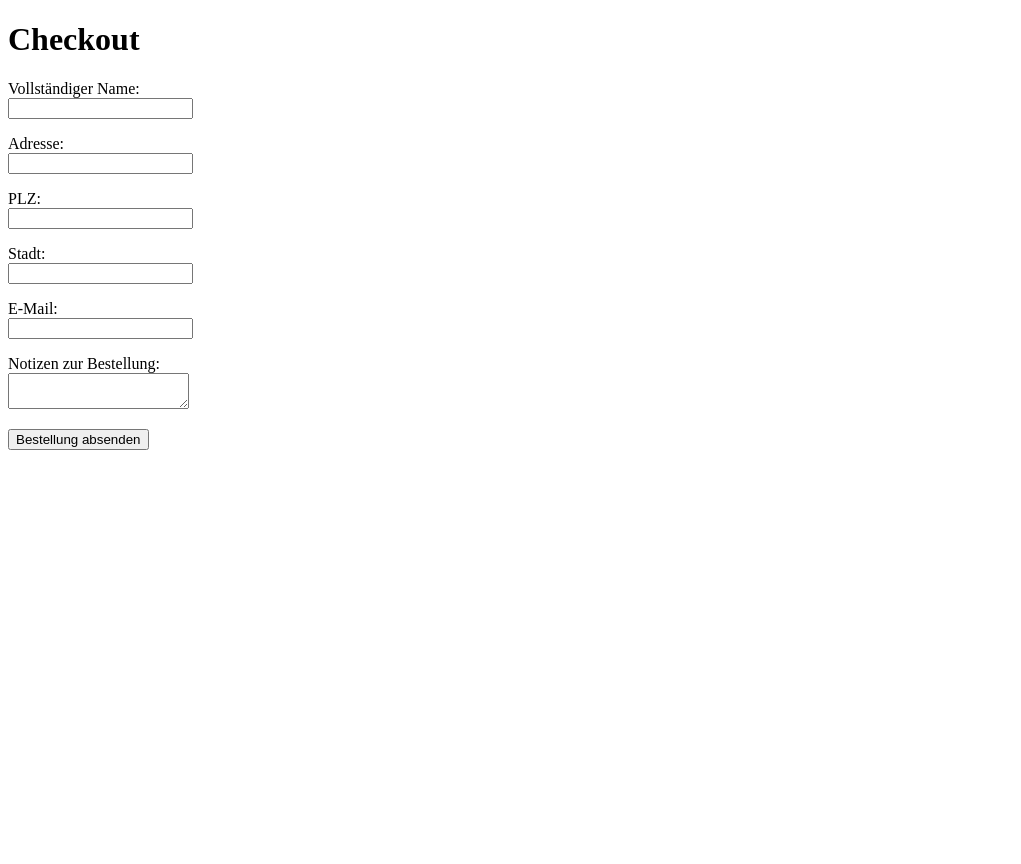
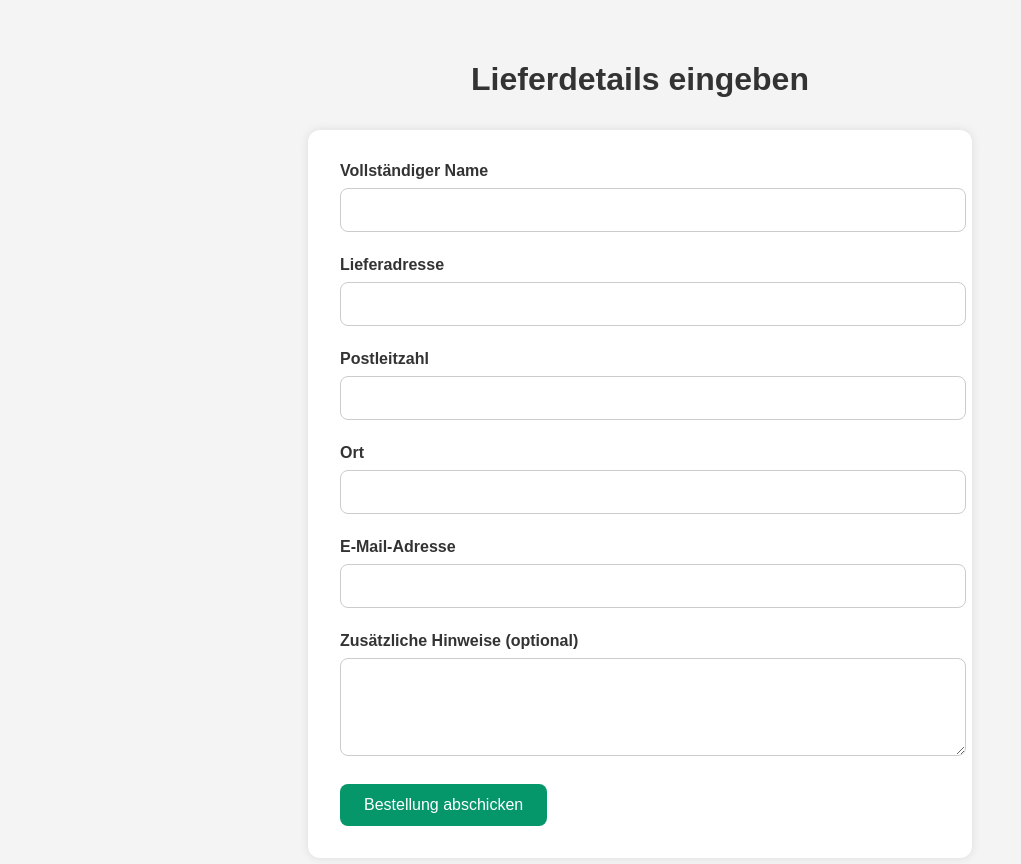
Before and after one commit to Jonas-dacode/M300, a plain HTML site: page code/checkout.html in a window 1280 px wide. Shown: the whole page, without its empty margins (0-1021 px from the left). Before the commit the page ends 800 px from the top, so only its background shows below. Drawn offline with Linux system fonts and the light colour scheme.

Commit message:
Restore checkout

```diff
--- a/code/checkout.html
+++ b/code/checkout.html
@@ -1,77 +1,108 @@
 <!DOCTYPE html>
 <html lang="de">
 <head>
-  <meta charset="UTF-8" />
-  <meta name="viewport" content="width=device-width, initial-scale=1.0" />
-  <title>Bestellung abschicken</title>
+  <meta charset="UTF-8">
+  <meta name="viewport" content="width=device-width, initial-scale=1.0">
+  <title>Checkout – Lieferdetails</title>
+  <style>
+    body {
+      font-family: Arial, sans-serif;
+      background-color: #f4f4f4;
+      padding: 2rem;
+      color: #333;
+    }
+    h1 {
+      text-align: center;
+      margin-bottom: 2rem;
+    }
+    form {
+      max-width: 600px;
+      background: white;
+      padding: 2rem;
+      border-radius: 12px;
+      margin: 0 auto;
+      box-shadow: 0 0 10px rgba(0,0,0,0.1);
+    }
+    label {
+      display: block;
+      margin-bottom: 0.5rem;
+      font-weight: bold;
+    }
+    input, textarea {
+      width: 100%;
+      padding: 0.75rem;
+      margin-bottom: 1.5rem;
+      border: 1px solid #ccc;
+      border-radius: 8px;
+      font-size: 1rem;
+    }
+    button {
+      background-color: #059669;
+      color: white;
+      padding: 0.75rem 1.5rem;
+      border: none;
+      border-radius: 8px;
+      font-size: 1rem;
+      cursor: pointer;
+    }
+    button:hover {
+      background-color: #047857;
+    }
+  </style>
 </head>
 <body>
 
-  <h1>Checkout</h1>
-  <form id="orderForm">
-    <p>
-      <label>Vollständiger Name:<br>
-        <input type="text" id="fullname" name="fullname" required>
-      </label>
-    </p>
-    <p>
-      <label>Adresse:<br>
-        <input type="text" id="address" name="address" required>
-      </label>
-    </p>
-    <p>
-      <label>PLZ:<br>
-        <input type="text" id="zip" name="zip" required>
-      </label>
-    </p>
-    <p>
-      <label>Stadt:<br>
-        <input type="text" id="city" name="city" required>
-      </label>
-    </p>
-    <p>
-      <label>E-Mail:<br>
-        <input type="email" id="email" name="email" required>
-      </label>
-    </p>
-    <p>
-      <label>Notizen zur Bestellung:<br>
-        <textarea id="notes" name="notes"></textarea>
-      </label>
-    </p>
-    <button type="submit">Bestellung absenden</button>
+  <h1>Lieferdetails eingeben</h1>
+
+  <form id="checkout-form">
+    <label for="fullname">Vollständiger Name</label>
+    <input type="text" id="fullname" name="fullname" required>
+
+    <label for="address">Lieferadresse</label>
+    <input type="text" id="address" name="address" required>
+
+    <label for="zip">Postleitzahl</label>
+    <input type="text" id="zip" name="zip" required>
+
+    <label for="city">Ort</label>
+    <input type="text" id="city" name="city" required>
+
+    <label for="email">E-Mail-Adresse</label>
+    <input type="email" id="email" name="email" required>
+
+    <label for="notes">Zusätzliche Hinweise (optional)</label>
+    <textarea id="notes" name="notes" rows="4"></textarea>
+
+    <button type="submit">Bestellung abschicken</button>
   </form>
 
   <script>
-    const form = document.getElementById('orderForm');
-    form.addEventListener('submit', async function(event) {
-      event.preventDefault(); // Standard-Formularabschickung unterbinden
+    document.getElementById('checkout-form').addEventListener('submit', async function(e) {
+      e.preventDefault();
 
-      // Eingegebene Werte aus den Feldern auslesen
-      const data = {
-        fullname: document.getElementById('fullname').value,
-        address: document.getElementById('address').value,
-        zip: document.getElementById('zip').value,
-        city: document.getElementById('city').value,
-        email: document.getElementById('email').value,
-        notes: document.getElementById('notes').value
-      };
+      const formData = new FormData(this);
+      const data = {};
+      formData.forEach((value, key) => data[key] = value);
+
+      console.log("Wird gesendet an Azure:", JSON.stringify(data));
 
       try {
-        const response = await fetch('/data-api/mydb/orders', {
+        const res = await fetch('/data-api/mydb/orders', {
           method: 'POST',
           headers: { 'Content-Type': 'application/json' },
           body: JSON.stringify(data)
         });
-        if (!response.ok) {
-          throw new Error(`Fehlerhafte Antwort vom Server: ${response.status} ${response.statusText}`);
+
+        const responseText = await res.text();
+
+        if (!res.ok) {
+          throw new Error(`Fehler beim Speichern:\nStatus: ${res.status} ${res.statusText}\nAntwort: ${responseText}`);
         }
-        const result = await response.json();
-        console.log('Bestellung erfolgreich übertragen. Server-Antwort:', result);
-        // TODO: hier ggf. dem Nutzer eine Bestätigungsnachricht anzeigen
+
+        alert('Vielen Dank! Deine Bestellung wurde erfolgreich gespeichert.');
       } catch (error) {
-        console.error('Fehler beim Übermitteln der Bestellung:', error);
-        // TODO: hier ggf. Fehlermeldung anzeigen
+        console.error(error);
+        alert(error.message);
       }
     });
   </script>
```
